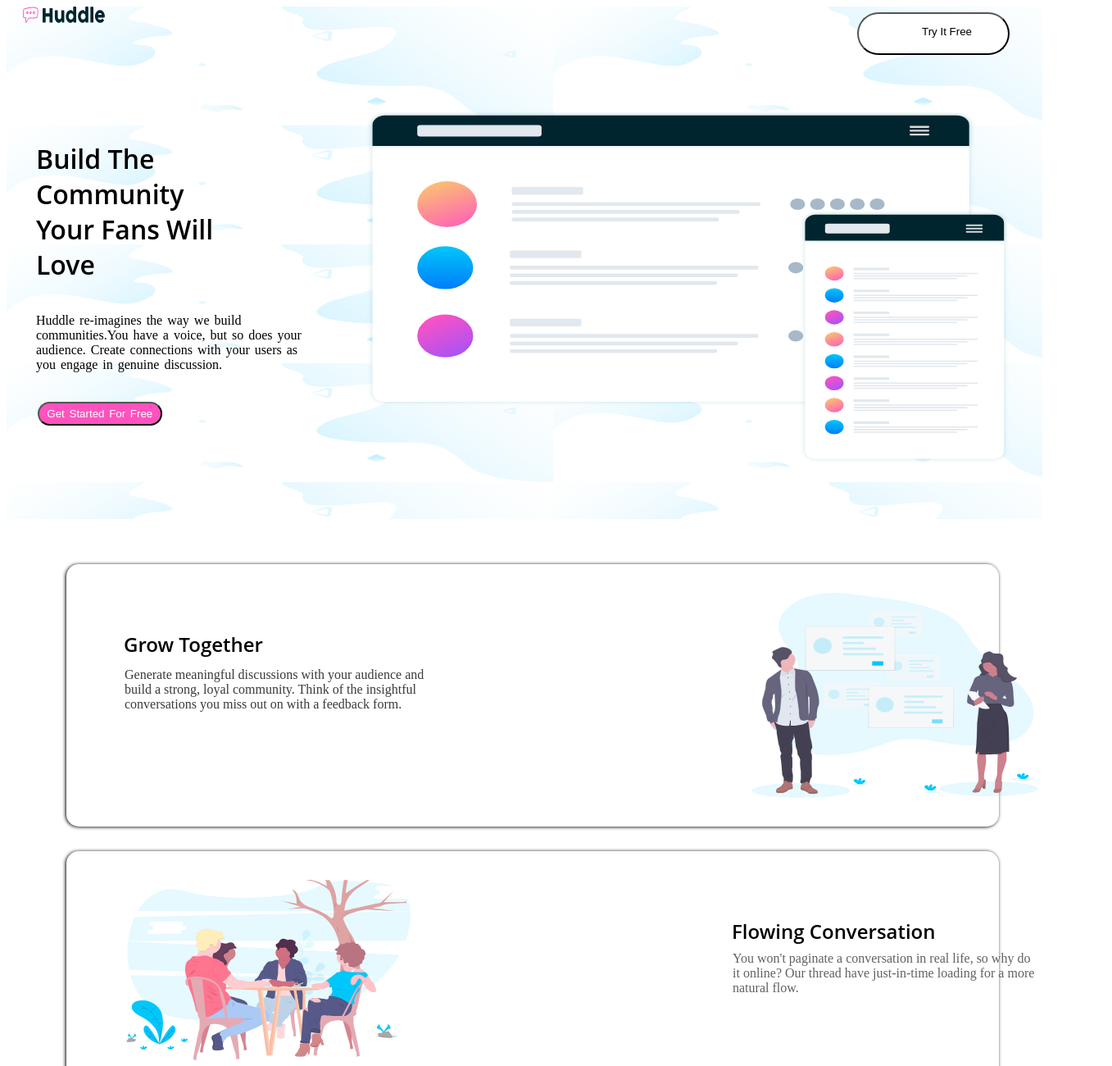
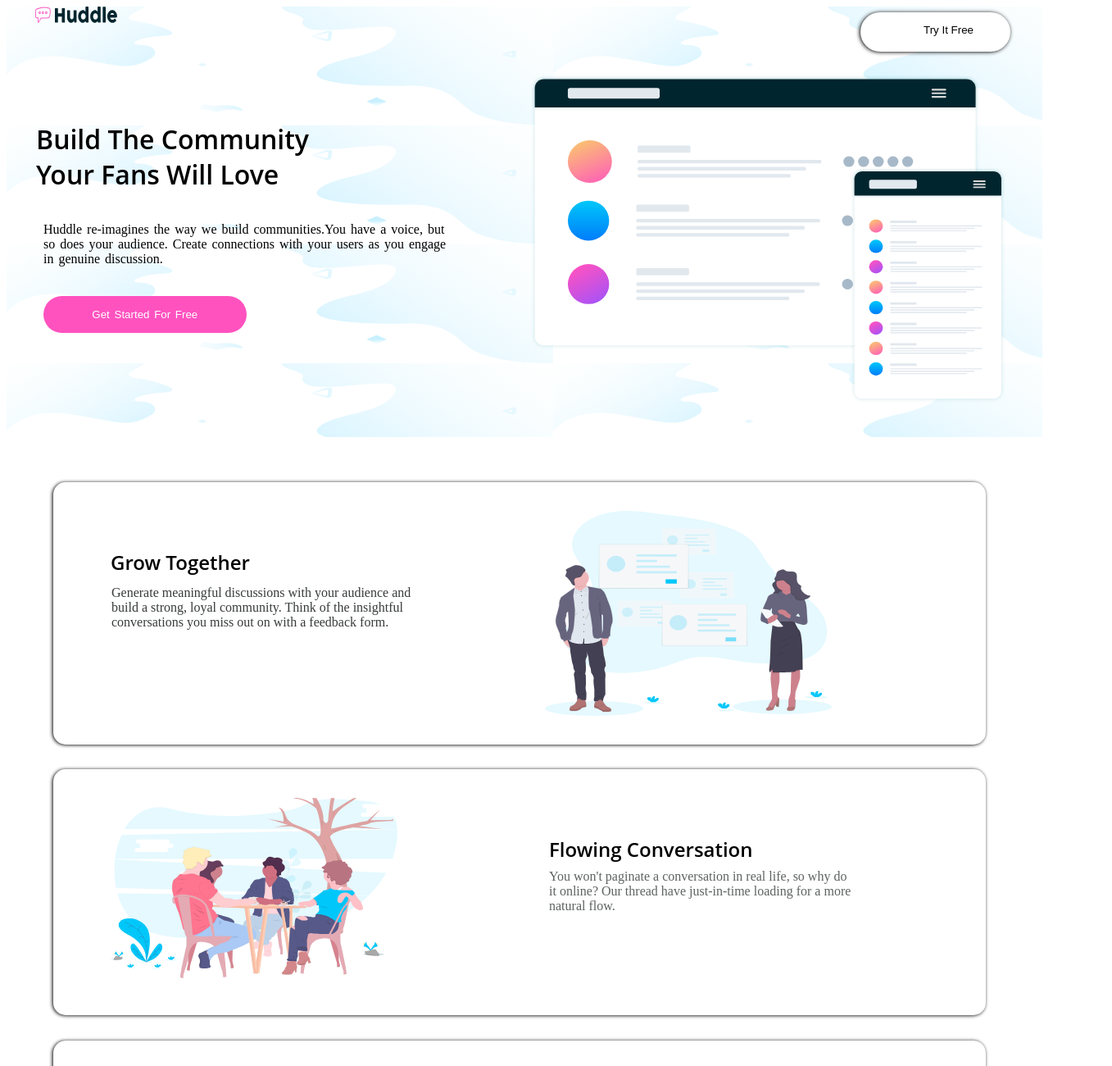
Before and after one commit to abdullateef11/responsiveweb, a plain HTML site: page index.html in a window 1280 px wide. Shown: the top 1300 px of the page at 82% size, 1357 px wide, since content can reach past the window. Drawn offline with Linux system fonts and the light colour scheme; a web font is replaced by a local one.

Commit message:
Update style12.css

```diff
--- a/style12.css
+++ b/style12.css
@@ -11,7 +11,7 @@ body{
 .firstcont{
     background-image: url("bg-hero-desktop.svg");
     width: 100%;
-    height: 625px;
+    height: 525px;
     background-size: 667px 145px;
 }
 .upper{
@@ -22,7 +22,7 @@ body{
 .upper  img{
     width:100px;
     height:20px;
-    margin-left: 20px;
+    margin-left: 35px;
 
 }
 .upper input{
@@ -32,6 +32,8 @@ body{
     align-content: center;
     flex-direction: column;
     border-radius: 32px;
+    border: none;
+    box-shadow: -1px 0.5px 5px;
     padding: 77px;
     padding-bottom: 19px;
     padding-top: 14px;
@@ -39,31 +41,34 @@ body{
     cursor: pointer;
 }
 .persuade h1{
-    width: 100%;
-    padding:74px;
+    width: 70%;
+    padding:14px;
     padding-top: 77px;
     padding-bottom: 20px;
-    margin-left: -38px;
+    margin-left: 22px;
+    margin-top: 1px;
 
 }
 .persuade p{
-    width: 100%;
-    padding:25px ;
+    width: 95%;
+    padding:45px ;
     padding-top:6px ;
     padding-bottom:13px ;
     word-spacing: 2px;
     margin-top: -10px;
-    margin-left: 11px;
+    margin-left: 0px;
 
 
 }
 .persuade input{
     width: 40%;
     text-align: center;
-    margin-left: 38px;
+    margin-left: 45px;
     margin-top: 7px;
-    padding:5px;
+    padding:15px;
+    border: none;
     border-radius: 30px;
+    box-shadow: -1px 0.5px 4px;
     color: white;
     background-color: hsl(322, 100%, 66%);
     word-spacing: 2px;
@@ -71,11 +76,12 @@ body{
 
 }
 .mockup img{
-    height: 510px;
-    width: 865px;
+    height: 400px;
+    width: 580px;
     margin-left: 20px;
     margin-top: 21px;
-    padding: 40px;
+    margin-right: 45px;
+    padding: 0px;
 
 }
 .intent{
@@ -88,7 +94,7 @@ body{
     border-radius: 15px;
     margin: 55px;
     width: 90%;
-    margin-left: 73px;
+    margin-left: 57px;
     box-shadow: -1px 0.5px 4px;
     padding: 0px;
     grid-template-columns: 400px 700px;
@@ -121,7 +127,7 @@ body{
     height: 250px;
     width: 350px;
     margin-top: 35px;
-    margin-left: 836px;
+    margin-left: 600px;
 }
 .thirdcont{
     display: grid;
@@ -130,7 +136,7 @@ body{
     margin: 31px;
     margin-top: -25px;
     width: 90%;
-    margin-left: 73px;
+    margin-left: 57px;
     box-shadow: -1px 0.5px 4px;
     padding: 0px;
     grid-template-columns: 700px 400px;
@@ -151,13 +157,13 @@ body{
     grid-row-start: 1;
     grid-row-end: 2;
     margin-top: 81px;
-    margin-left: 92px;
+    margin-left: -115px;
     width: 80%;
 }
 .thirdcont p{
     width: 55%;
     padding: 5px;
-    margin-left: 808px;
+    margin-left: 600px;
     margin-top: -33px;
     color: rgb(95 98 98);
     grid-column-start: 2;
@@ -172,7 +178,7 @@ body{
     margin: 50px;
     margin-top: 20px;
     width: 90%;
-    margin-left: 73px;
+    margin-left: 57px;
     box-shadow: -1px 0.5px 4px;
     padding: 0px;
     grid-template-columns: 400px 700px;
@@ -203,7 +209,7 @@ body{
     height: 250px;
     width: 350px;
     margin-top: 35px;
-    margin-left: 350px;
+    margin-left: 200px;
 }
 .fifthcont{width: 60%;
 text-align: center;
@@ -212,10 +218,10 @@ grid-template-columns: 190px;
 grid-template-rows: 200px;
 background-color: white;
 margin: 40px;
-margin-left: 309px;
+margin-left: 245px;
 padding: 31px;
 box-shadow: -1px 0.5px 4px;
-border-radius: 18px;
+border-radius: 12px;
 padding-bottom: 30px;
 margin-bottom: -57px;
 position: relative;
@@ -233,9 +239,11 @@ transition-property: all;
     width: 30%;
 text-align: center;
 padding: 13px;
+border: none;
 border-radius: 34px;
 color: white;
 background-color: hsl(322, 100%, 66%);
+box-shadow: -1px 0.5px 4px;
 word-spacing: 1px;
 cursor: pointer;
 }
@@ -350,7 +358,7 @@ footer{
     margin-top: -16px;
     width: 30%;
     padding: 8px;
-    margin-left: 970px;
+    margin-left: 770px;
     color: #8d8181;
 }
 }
```
